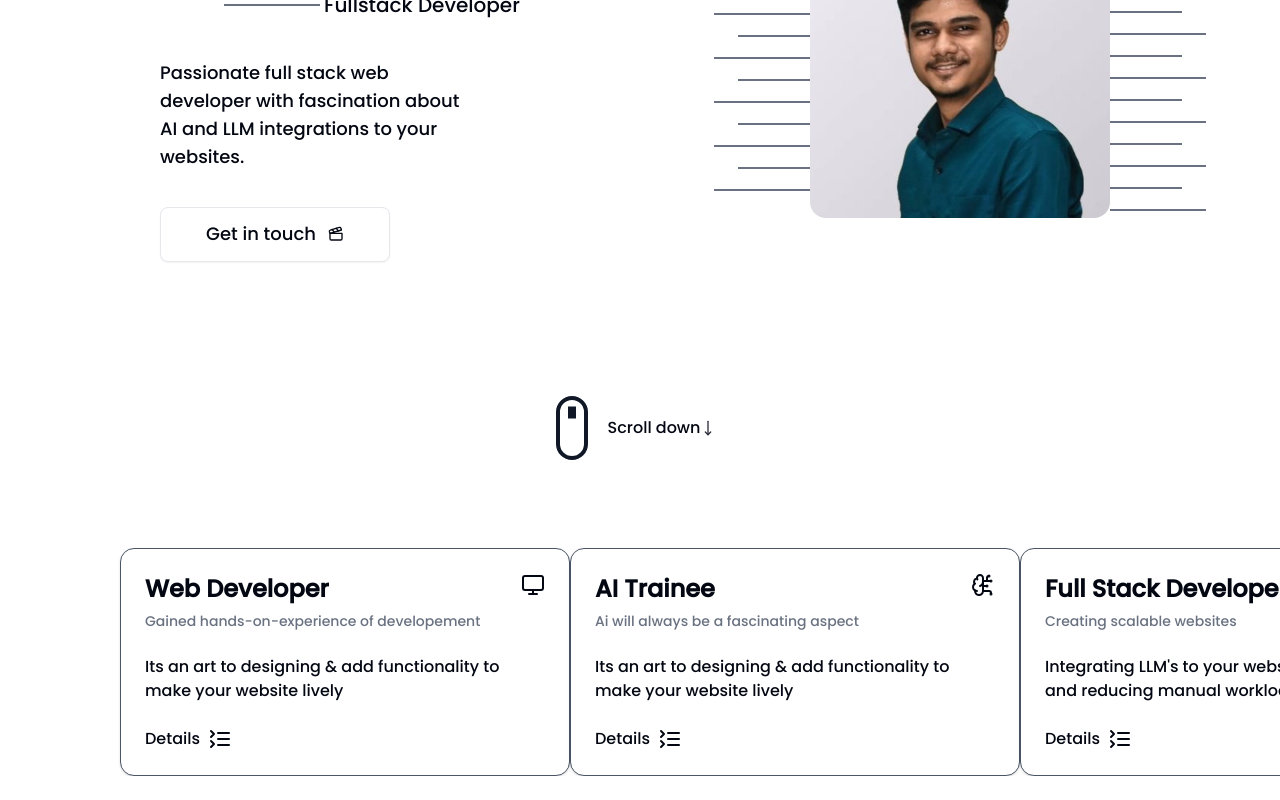
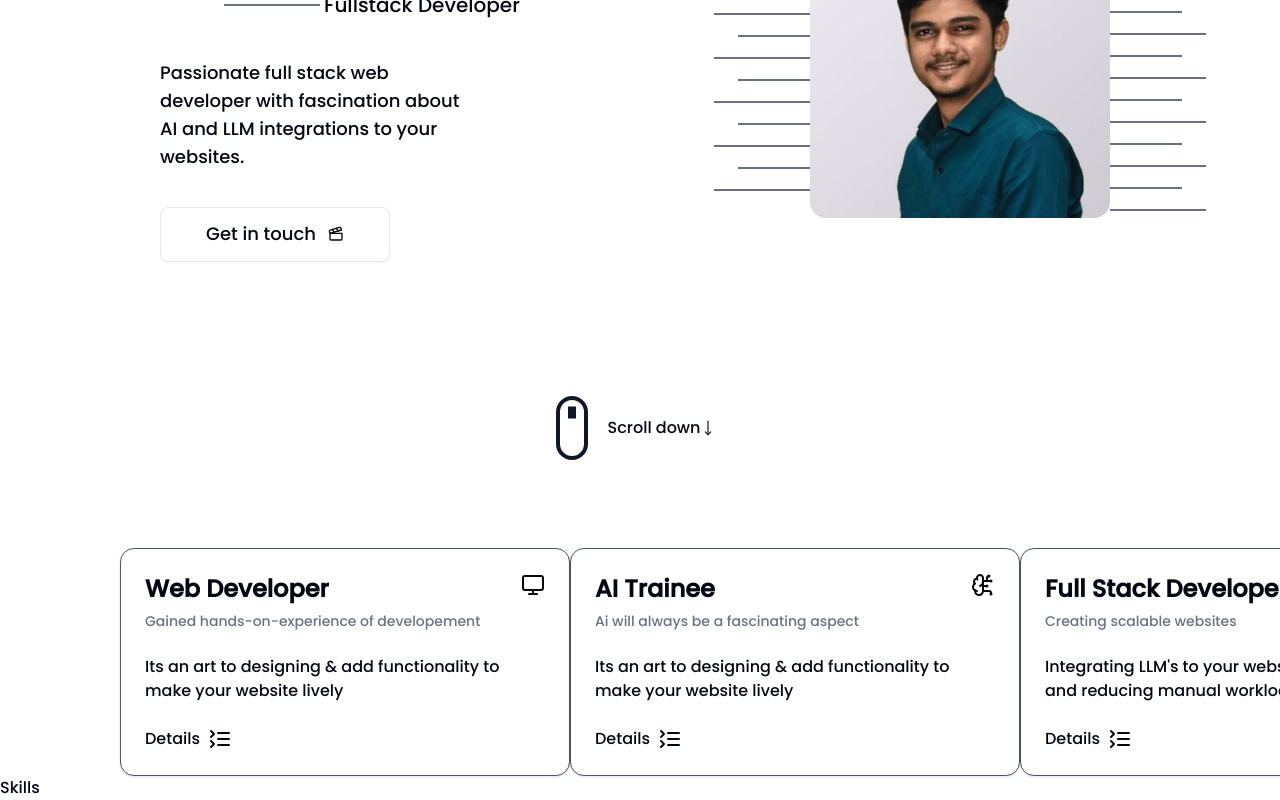
Before and after one commit to VaibhavT04/portfolio, a Next.js app: page / in a window 1280 px wide. Shown: the part 244-1044 px from the top of the page. Before the commit the page ends 1020 px from the top, so only its background shows below. Built offline with nearby package versions, Linux system fonts and the light colour scheme.

Commit message:
Skill progress and some minor updates

```diff
--- a/src/app/(Header)/Hero.tsx
+++ b/src/app/(Header)/Hero.tsx
@@ -68,7 +68,6 @@ const Hero = () => {
                         <h5 className="w-24 font-extralight h-0.5 bg-gray-500 "></h5>
                         <h5 className="mr-6 w-18 font-extralight h-0.5 bg-gray-500 "></h5>
                         <h5 className="w-24 font-extralight h-0.5 bg-gray-500 "></h5>
-
                     </div>
                 </div>
             </div>
--- /dev/null
+++ b/src/app/(Skills)/Skills.tsx
@@ -0,0 +1,10 @@
+import React from 'react'
+
+const Skills = () => {
+    return (
+        <div>
+            <h3>Skills</h3>
+        </div>
+    )
+}
+export default Skills
--- a/src/app/page.tsx
+++ b/src/app/page.tsx
@@ -1,7 +1,7 @@
 import Navbar from "@/app/(Header)/Navbar";
-// import About from "@/app/(About)/About";
 import Hero from "@/app/(Header)/Hero";
 import About from "@/app/(About)/About";
+import Skills from "@/app/(Skills)/Skills"
 
 export default function Home() {
   return (
@@ -9,6 +9,7 @@ export default function Home() {
         <Navbar/>
           <Hero/>
           <About/>
+          <Skills/>
       </>
   );
 }
```
